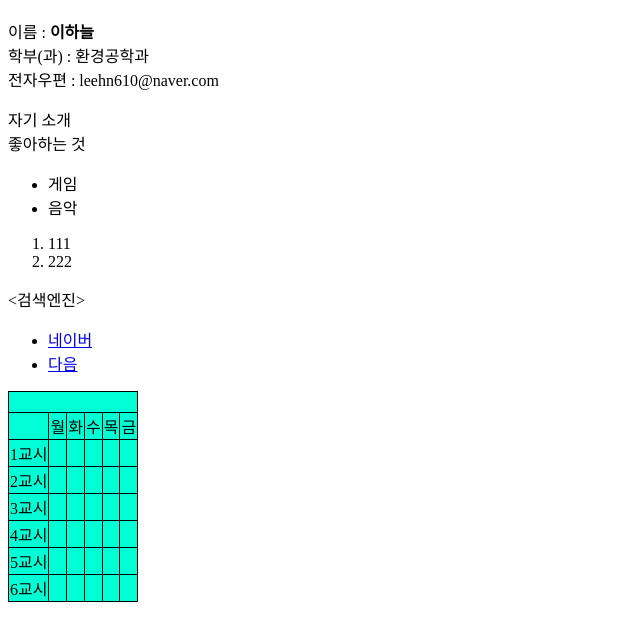
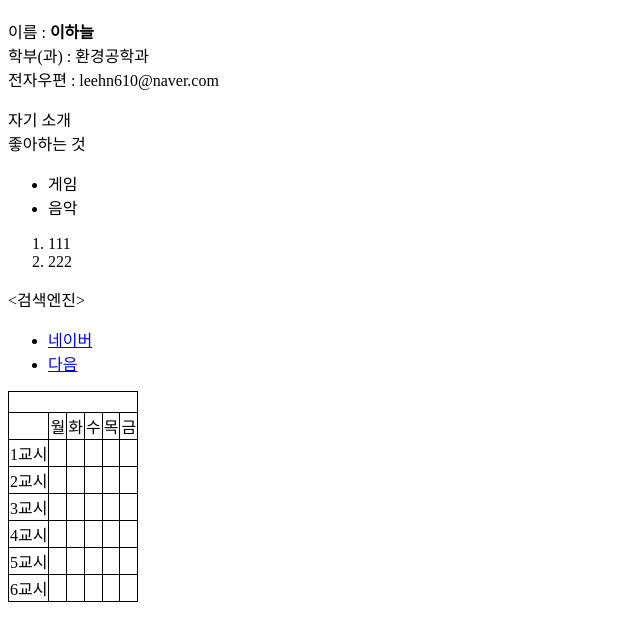
Before and after one commit to leehn610/leehn0610.github.io, a plain HTML site: page index.html in a window 1280 px wide. Shown: the part 74-714 px from the top of the page, without its empty margins (0-640 px from the left). Drawn offline with Linux system fonts and the light colour scheme.

Commit message:
Update index.html

```diff
--- a/index.html
+++ b/index.html
@@ -25,11 +25,11 @@
       <li><a href="https://www.daum.net">다음</a></li>
   </ul>
 
-<table style="background-color:rgb(0, 255, 213); border:1px solid black;" rules=all>
-    <tr>
+<table style="background-color:rgb(129, 214, 200); border:1px solid black; padding:5px; border-spacing:5px;" rules=all>
+    <tr style="background-color:white; text_align:center;">
         <td colspan=6>&nbsp;</td>
     </tr>
-    <tr>
+    <tr style="background-color:white; text_align:center;">
         <td>&nbsp;</td>
         <td>월</td>
         <td>화</td>
@@ -37,15 +37,15 @@
         <td>목</td>
         <td>금</td>
     </tr>
-    <tr>
-        <td>1교시</td>
+    <tr style="background-color:white; text_align:center;">
+        <td >1교시</td>
         <td>&nbsp;</td>
         <td>&nbsp;</td>
         <td>&nbsp;</td>
         <td>&nbsp;</td>
         <td>&nbsp;</td>
     </tr>
-    <tr>
+    <tr style="background-color:white; text_align:center;">
         <td>2교시</td>
         <td>&nbsp;</td>
         <td>&nbsp;</td>
@@ -53,7 +53,7 @@
         <td>&nbsp;</td>
         <td>&nbsp;</td>
     </tr>
-    <tr>
+    <tr style="background-color:white; text_align:center;">
         <td>3교시</td>
         <td>&nbsp;</td>
         <td>&nbsp;</td>
@@ -61,7 +61,7 @@
         <td>&nbsp;</td>
         <td>&nbsp;</td>
     </tr>
-    <tr>
+    <tr style="background-color:white; text_align:center;">
         <td>4교시</td>
         <td>&nbsp;</td>
         <td>&nbsp;</td>
@@ -69,7 +69,7 @@
         <td>&nbsp;</td>
         <td>&nbsp;</td>
     </tr>
-    <tr>
+    <tr style="background-color:white; text_align:center;">
         <td>5교시</td>
         <td>&nbsp;</td>
         <td>&nbsp;</td>
@@ -77,7 +77,7 @@
         <td>&nbsp;</td>
         <td>&nbsp;</td>
     </tr>
-    <tr>
+    <tr style="background-color:white; text_align:center;">
         <td>6교시</td>
         <td>&nbsp;</td>
         <td>&nbsp;</td>
```
